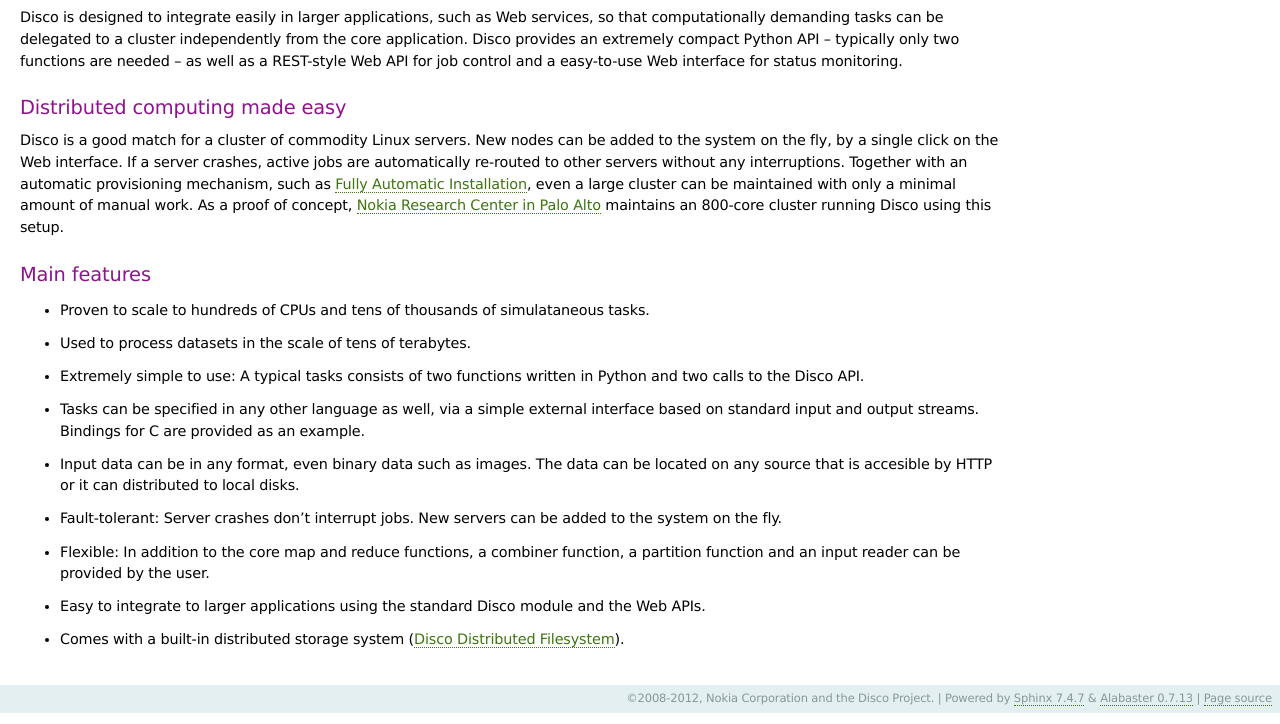
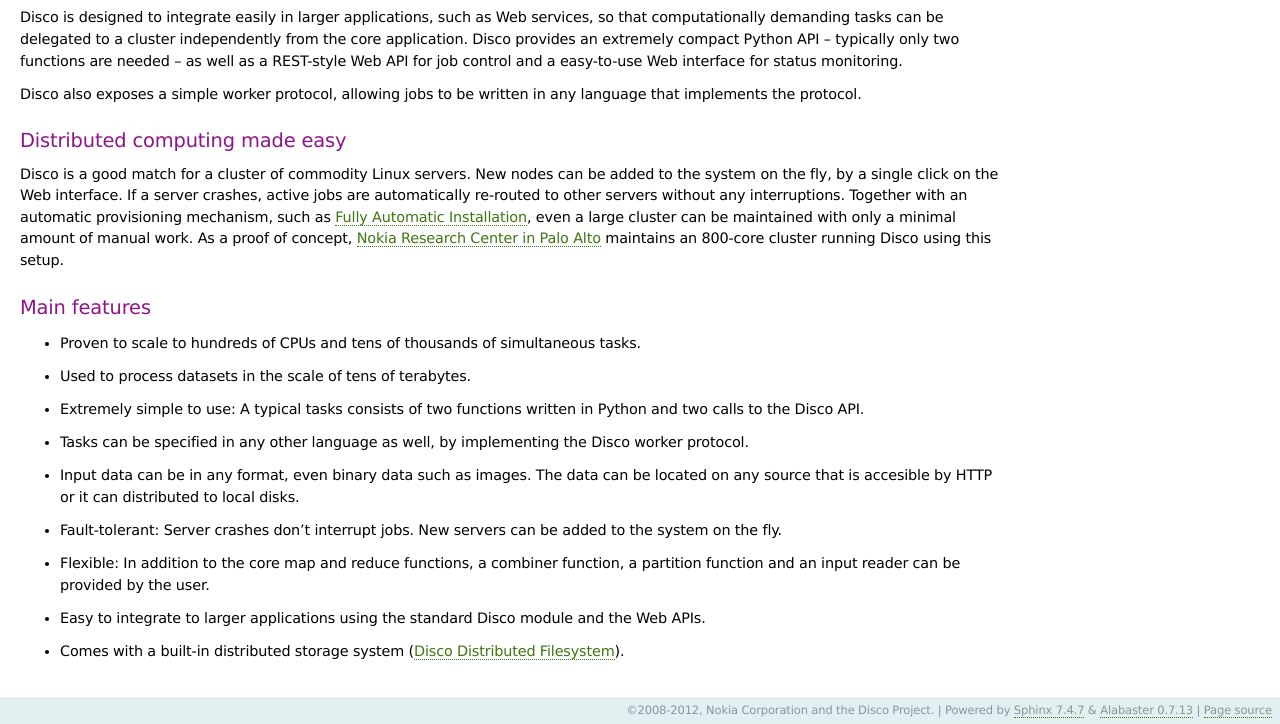
Before and after one commit to discoproject/disco, a Sphinx documentation site: the page built from doc/intro.rst, in a window 1280 px wide, cut to the strip 449-1173 px from the top of the page. Built offline with Sphinx 7.4.7, drawn with Linux system fonts in a browser that asks for light colours.

Commit message:
Update intro doc.

```diff
--- a/doc/intro.rst
+++ b/doc/intro.rst
@@ -41,6 +41,9 @@
 as well as a REST-style Web API for job control and a easy-to-use Web
 interface for status monitoring.
 
+Disco also exposes a simple worker protocol, allowing jobs to be
+written in any language that implements the protocol.
+
 Distributed computing made easy
 -------------------------------
 
@@ -59,7 +62,7 @@
 Main features
 -------------
 
-- Proven to scale to hundreds of CPUs and tens of thousands of simulataneous
+- Proven to scale to hundreds of CPUs and tens of thousands of simultaneous
   tasks.
 
 - Used to process datasets in the scale of tens of terabytes.
@@ -67,9 +70,8 @@
 - Extremely simple to use: A typical tasks consists of two functions written
   in Python and two calls to the Disco API.
 
-- Tasks can be specified in any other language as well, via a simple external
-  interface based on standard input and output streams. Bindings for C are
-  provided as an example.
+- Tasks can be specified in any other language as well, by
+  implementing the Disco worker protocol.
 
 - Input data can be in any format, even binary data such as images. The
   data can be located on any source that is accesible by HTTP or it can
```
